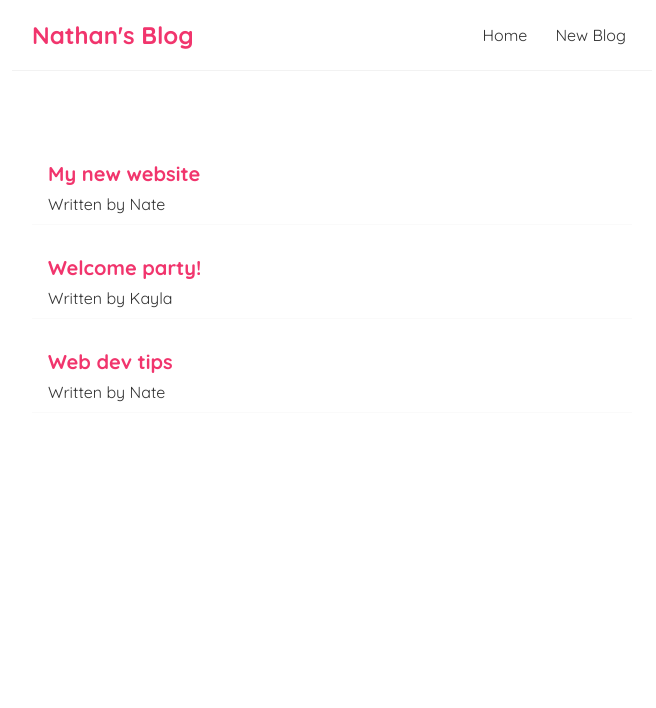
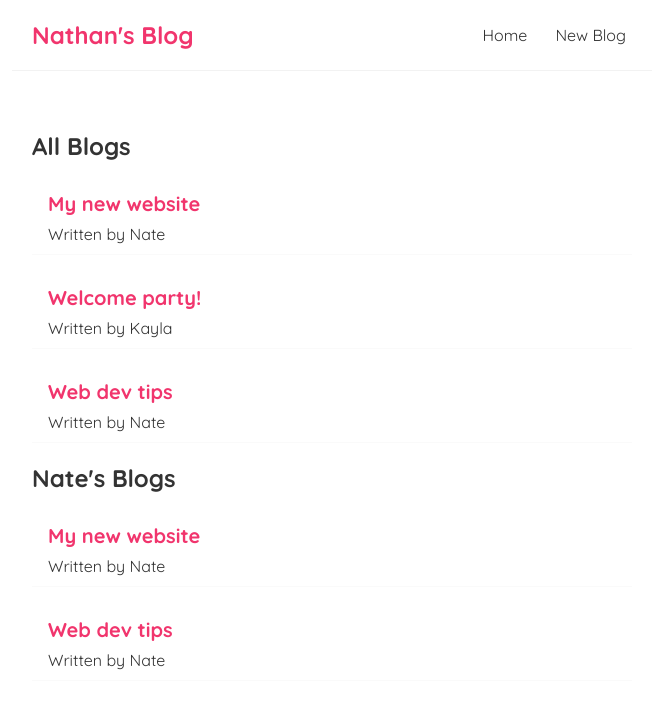
Before and after one commit to Natspectro/vite-react-project, a React (Vite) app: page / in a window 1280 px wide. Shown: the top 708 px of the page, without its empty margins (308-964 px from the left). Built offline with nearby package versions, Linux system fonts and the light colour scheme.

Commit message:
Created Bloglist.jsx and added some code to Home.

```diff
--- /dev/null
+++ b/src/BlogList.jsx
@@ -0,0 +1,15 @@
+const Bloglist = ({ blogs, title }) => {
+  return (
+    <div className="blog-list">
+      <h2>{title}</h2>
+      {blogs.map((blog) => (
+        <div className="blog-preview" key={blog.id}>
+          <h2>{blog.title}</h2>
+          <p>Written by {blog.author}</p>
+        </div>
+      ))}
+    </div>
+  );
+};
+
+export default Bloglist;
--- a/src/Home.jsx
+++ b/src/Home.jsx
@@ -1,4 +1,5 @@
 import { useState } from "react";
+import Bloglist from "./BlogList";
 
 const Home = () => {
   const [blogs, setBlogs] = useState([
@@ -8,12 +9,11 @@
   ]);
   return (
     <div className="home">
-      {blogs.map((blog) => (
-        <div className="blog-preview" key={blog.id}>
-          <h2>{blog.title}</h2>
-          <p>Written by {blog.author}</p>
-        </div>
-      ))}
+      <Bloglist blogs={blogs} title="All Blogs" />
+      <Bloglist
+        blogs={blogs.filter((blog) => blog.author === "Nate")}
+        title="Nate's Blogs"
+      />
     </div>
   );
 };
```
